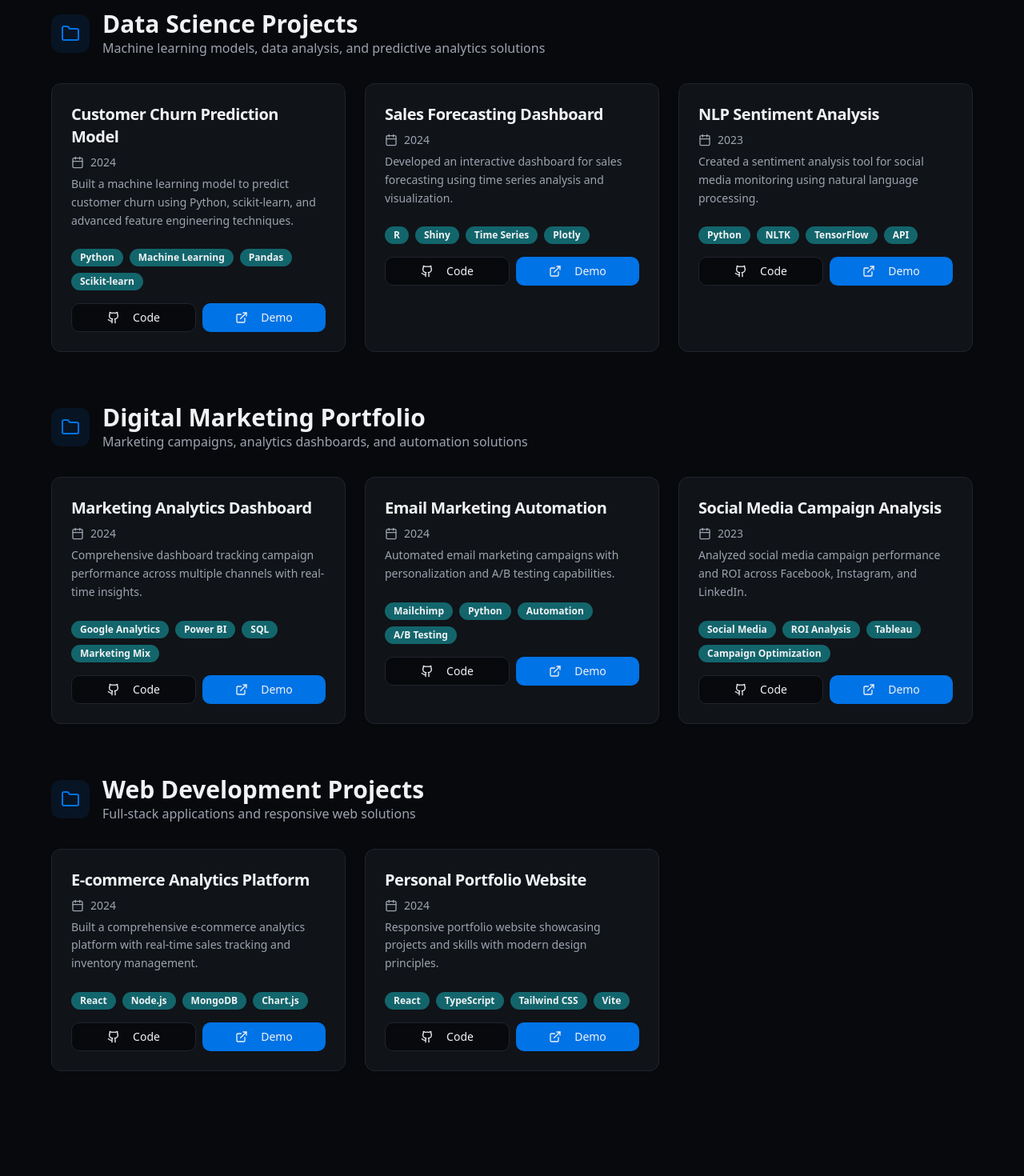
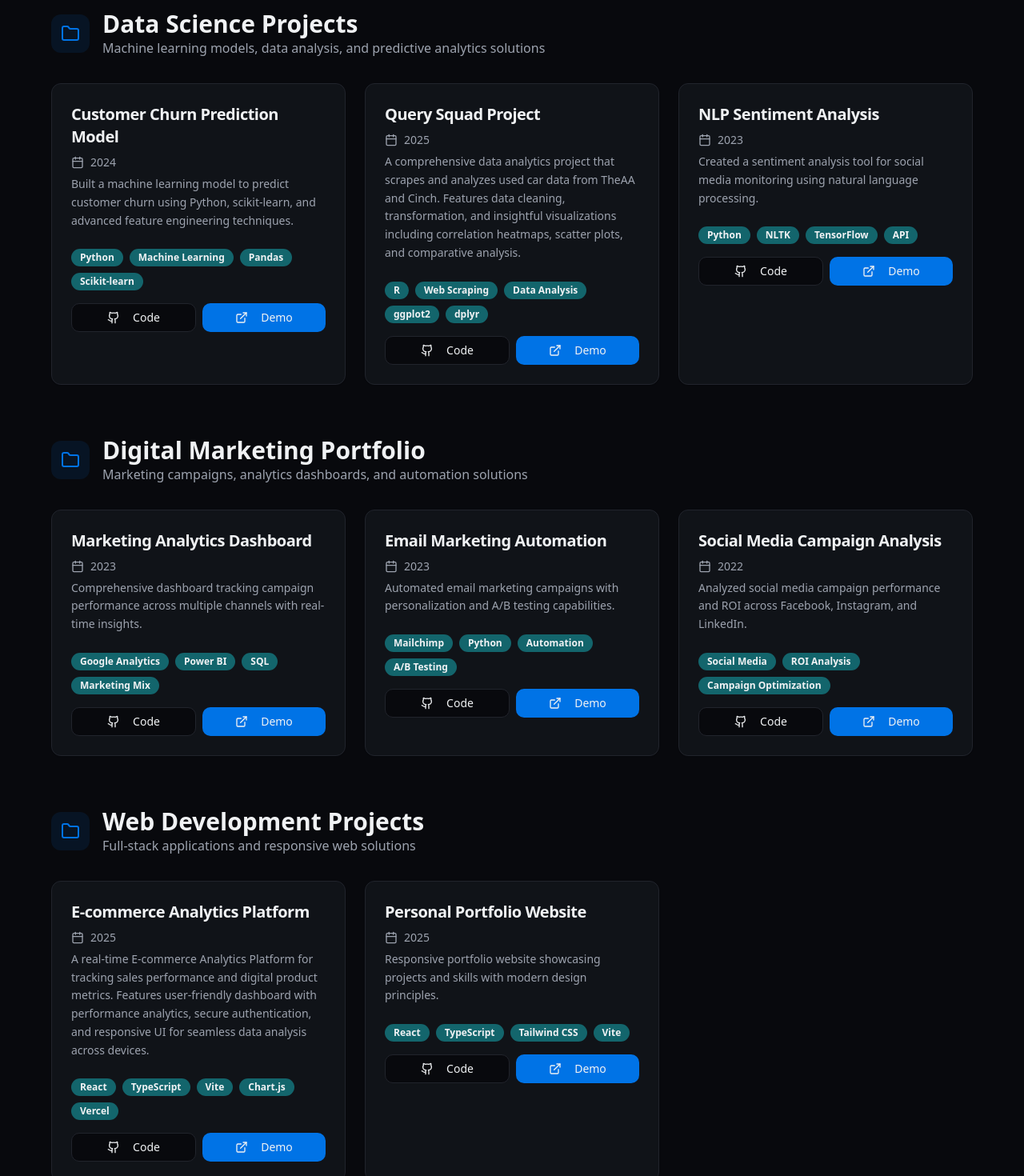
Before and after one commit to Eldeewealth/loveday-data-profile, a React (Vite) app: page /portfolio in a window 1280 px wide. Shown: the part 320-1790 px from the top of the page at 80% size. Built offline with nearby package versions, Linux system fonts and the light colour scheme; the HTML template or start-up script is replaced by a standard one.

Commit message:
updated patch

```diff
--- a/src/components/Skills.tsx
+++ b/src/components/Skills.tsx
@@ -43,7 +43,7 @@ const Skills = () => {
       skills: [
         { name: "Python Viz", level: 88, tools: ["Matplotlib", "Seaborn"] },
         { name: "R Visualization", level: 85, tools: ["ggplot2", "ggcorrplot"] },
-        { name: "Business Intelligence", level: 80, tools: ["Power BI", "Tableau", "Excel", "Dashboards"] },
+        { name: "Business Intelligence", level: 80, tools: ["Power BI", "Excel", "Dashboards"] },
         { name: "Front-End Dashboards", level: 78, tools: ["React", "Vite", "Streamlit", "Dash", "Tailwind"] }
       ]
     },
--- a/src/pages/Portfolio.tsx
+++ b/src/pages/Portfolio.tsx
@@ -19,11 +19,11 @@ const Portfolio = () => {
           demo: "#"
         },
         {
-          title: "Sales Forecasting Dashboard",
-          description: "Developed an interactive dashboard for sales forecasting using time series analysis and visualization.",
-          tags: ["R", "Shiny", "Time Series", "Plotly"],
-          date: "2024",
-          github: "#",
+          title: "Query Squad Project",
+          description: "A comprehensive data analytics project that scrapes and analyzes used car data from TheAA and Cinch. Features data cleaning, transformation, and insightful visualizations including correlation heatmaps, scatter plots, and comparative analysis.",
+          tags: ["R", "Web Scraping", "Data Analysis", "ggplot2", "dplyr"],
+          date: "2025",
+          github: "https://github.com/Eldeewealth/Query_Squad_Project",
           demo: "#"
         },
         {
@@ -45,7 +45,7 @@ const Portfolio = () => {
           title: "Marketing Analytics Dashboard",
           description: "Comprehensive dashboard tracking campaign performance across multiple channels with real-time insights.",
           tags: ["Google Analytics", "Power BI", "SQL", "Marketing Mix"],
-          date: "2024",
+          date: "2023",
           github: "#",
           demo: "#"
         },
@@ -53,15 +53,15 @@ const Portfolio = () => {
           title: "Email Marketing Automation",
           description: "Automated email marketing campaigns with personalization and A/B testing capabilities.",
           tags: ["Mailchimp", "Python", "Automation", "A/B Testing"],
-          date: "2024",
+          date: "2023",
           github: "#",
           demo: "#"
         },
         {
           title: "Social Media Campaign Analysis",
           description: "Analyzed social media campaign performance and ROI across Facebook, Instagram, and LinkedIn.",
-          tags: ["Social Media", "ROI Analysis", "Tableau", "Campaign Optimization"],
-          date: "2023",
+          tags: ["Social Media", "ROI Analysis", "Campaign Optimization"],
+          date: "2022",
           github: "#",
           demo: "#"
         }
@@ -74,19 +74,19 @@ const Portfolio = () => {
       projects: [
         {
           title: "E-commerce Analytics Platform",
-          description: "Built a comprehensive e-commerce analytics platform with real-time sales tracking and inventory management.",
-          tags: ["React", "Node.js", "MongoDB", "Chart.js"],
-          date: "2024",
-          github: "#",
-          demo: "#"
+          description: "A real-time E-commerce Analytics Platform for tracking sales performance and digital product metrics. Features user-friendly dashboard with performance analytics, secure authentication, and responsive UI for seamless data analysis across devices.",
+          tags: ["React", "TypeScript", "Vite", "Chart.js", "Vercel"],
+          date: "2025",
+          github: "https://github.com/Eldeewealth/eldeetech_website",
+          demo: "https://eldeetech.com.ng"
         },
         {
           title: "Personal Portfolio Website",
           description: "Responsive portfolio website showcasing projects and skills with modern design principles.",
           tags: ["React", "TypeScript", "Tailwind CSS", "Vite"],
-          date: "2024",
-          github: "#",
-          demo: "#"
+          date: "2025",
+          github: "https://github.com/Eldeewealth/loveday-data-profile",
+          demo: "https://loveday-data-profile.vercel.app/"
         }
       ]
     }
```
